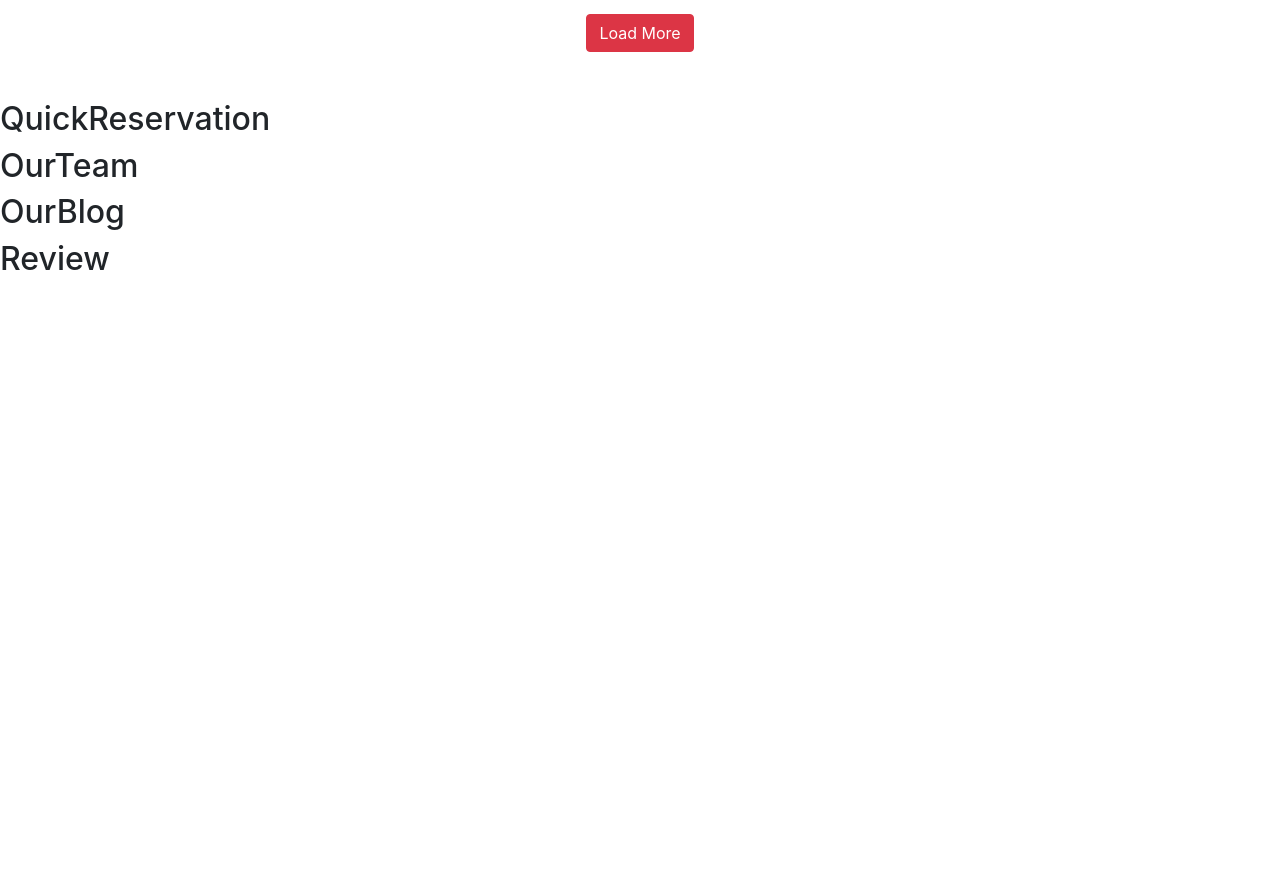
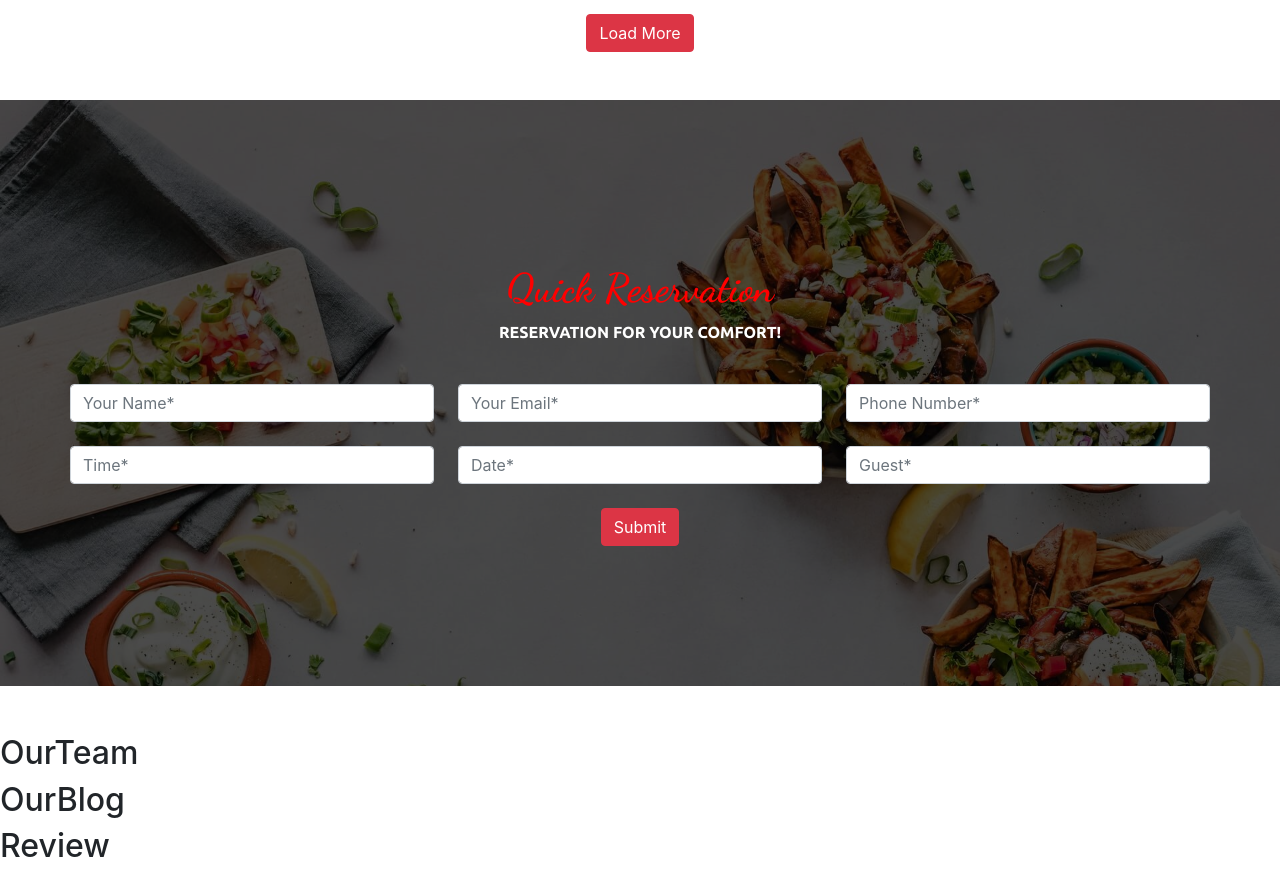
Before and after one commit to afroza035/lemon-chilli-resturant, a React (Create React App) app: page / in a window 1280 px wide. Shown: the part 1804-2678 px from the top of the page. Before the commit the page ends 2090 px from the top, so only its background shows below. Built offline with nearby package versions, Linux system fonts and the light colour scheme.

Commit message:
quickReservation component add

```diff
--- a/package.json
+++ b/package.json
@@ -9,6 +9,7 @@
     "react": "^17.0.2",
     "react-animated-slider": "^2.0.0",
     "react-dom": "^17.0.2",
+    "react-hook-form": "^7.8.4",
     "react-router-dom": "^5.2.0",
     "react-scripts": "4.0.3",
     "web-vitals": "^1.1.2"
--- a/src/App.css
+++ b/src/App.css
@@ -2,3 +2,10 @@
 font-family: 'Open Sans', sans-serif;
 font-family: 'Roboto', sans-serif;
 font-family: 'Ubuntu', sans-serif; */
+
+.dancing-text{
+    font-family: 'Dancing Script', cursive;
+}
+.ubuntu-text{
+    font-family: 'Ubuntu', sans-serif;
+}
--- /dev/null
+++ b/src/components/Home/QuickReservation/QuickReservation.css
@@ -0,0 +1,21 @@
+.quick-reservation-style {
+  background-image: url("../../../images/QuickReservation/bg.jpg");
+  background-size: cover;
+}
+.quick-bg-style {
+  background-color: rgba(0, 0, 0, 0.705);
+}
+.quick-main-part {
+  padding: 140px 0px;
+}
+.quick-title {
+  font-family: "Dancing Script", cursive;
+  color: red;
+  font-weight: bold;
+  font-size: 40px;
+}
+.quick-sub-title {
+  font-size: 16px;
+  font-weight: bold;
+  font-family: "Ubuntu", sans-serif;
+}
--- a/src/components/Home/QuickReservation/QuickReservation.js
+++ b/src/components/Home/QuickReservation/QuickReservation.js
@@ -1,11 +1,73 @@
-import React from 'react';
+import React from "react";
+import { useForm } from "react-hook-form";
+import "./QuickReservation.css";
 
 const QuickReservation = () => {
-    return (
-        <div>
-            <h2>QuickReservation</h2>
+  const { register, handleSubmit, watch } = useForm();
+  const onSubmit = (data) => console.log(data);
+
+  console.log(watch("example"));
+  return (
+    <div className="my-5 quick-reservation-style">
+      <div className="quick-bg-style">
+        <div className="container text-center quick-main-part">
+          <div className="text-center p-4">
+            <h2 className="quick-title">Quick Reservation</h2>
+            <p className="ubuntu-text quick-sub-title text-white">RESERVATION FOR YOUR COMFORT!</p>
+          </div>
+          <div className="">
+            <form className="row" onSubmit={handleSubmit(onSubmit)}>
+              <div className="col-md-4 pb-4">
+                <input
+                  className=" w-100 form-control"
+                  placeholder="Your Name*"
+                  {...register("name", { required: true })}
+                />
+              </div>
+              <div className="col-md-4 pb-4">
+                <input
+                  className=" w-100 form-control"
+                  placeholder="Your Email*"
+                  {...register("email", { required: true })}
+                />
+              </div>
+              <div className="col-md-4 pb-4">
+                <input
+                  className="w-100 form-control "
+                  placeholder="Phone Number*"
+                  {...register("phone", { required: true })}
+                />
+              </div>
+              <div className="col-md-4 pb-4">
+                <input
+                  className="w-100 form-control"
+                  placeholder="Time*"
+                  {...register("time", { required: true })}
+                />
+              </div>
+              <div className="col-md-4 pb-4">
+                <input
+                  className=" w-100 form-control"
+                  placeholder="Date*"
+                  {...register("date", { required: true })}
+                />
+              </div>
+              <div className="col-md-4 pb-4">
+                <input
+                  className="w-100 form-control input-style"
+                  placeholder="Guest*"
+                  {...register("guest", { required: true })}
+                />
+              </div>
+              <div className="text-center">
+                <input className="btn btn-danger" type="submit" />
+              </div>
+            </form>
+          </div>
         </div>
-    );
+      </div>
+    </div>
+  );
 };
 
 export default QuickReservation;
```
Also changed, not shown: src/images/QuickReservation/bg.jpg (added), 1 other file (tests, documents, lock files or other folders).
